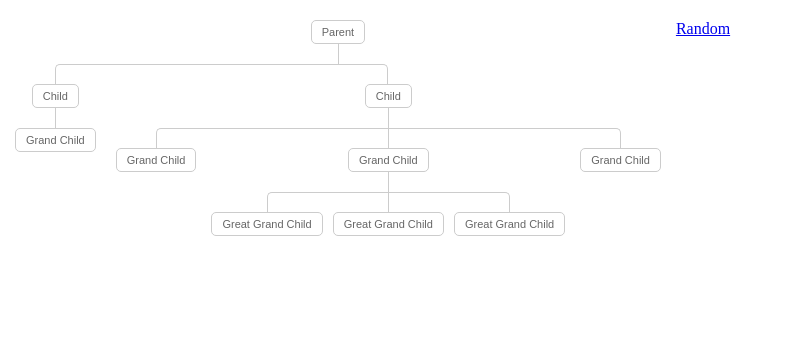
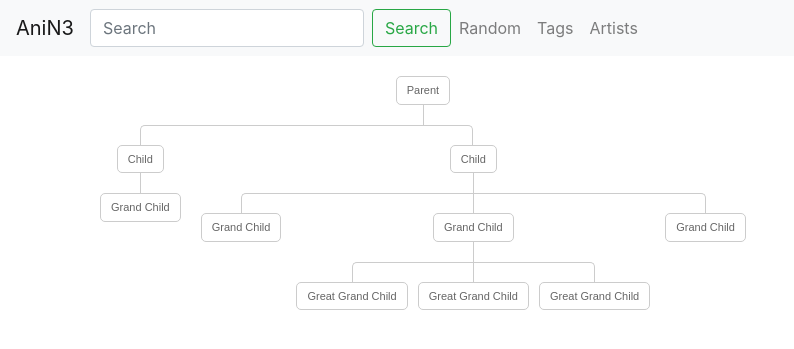
Before and after one commit to FlipGoncalves/Anin3_WebSemantic, a Django app: page / in a window 1280 px wide. Shown: the top 349 px of the page, without its empty margins (0-794 px from the left). Run offline with Django 4.2, Linux system fonts and the light colour scheme; some libraries are stand-ins or nearby versions.

Commit message:
como com colher

```diff
--- a/WSProject1/WSProject1/settings.py
+++ b/WSProject1/WSProject1/settings.py
@@ -37,6 +37,7 @@ INSTALLED_APPS = [
     'django.contrib.sessions',
     'django.contrib.messages',
     'django.contrib.staticfiles',
+    'bootstrap4',
     'app'
 ]
 
--- a/WSProject1/app/templates/anime.html
+++ b/WSProject1/app/templates/anime.html
@@ -1,5 +1,9 @@
+{% extends 'base.html' %}
 {% load static %}
 
+{% block title %}Anime{% endblock %}
+
+{% block content %}
 <p>{{ data.Name }}</p>
 <p>Characters:</p>
 <table>
@@ -18,3 +22,5 @@
 </table>
 
 <a href="http://127.0.0.1:8000/anime/random">Random</a>
+
+{% endblock %}
--- /dev/null
+++ b/WSProject1/app/templates/base.html
@@ -0,0 +1,37 @@
+{% load static %}
+{% load bootstrap4 %}
+
+<head>
+	{% bootstrap_css %}
+	{% bootstrap_javascript %}
+<head>
+
+<nav class="navbar navbar-expand-lg navbar-light bg-light">
+	<a class="navbar-brand" href="#">AniN3</a>
+	<form class="form-inline">
+		<input class="form-control mr-sm-2" type="search" placeholder="Search" aria-label="Search">
+		<button class="btn btn-outline-success my-2 my-sm-0" type="submit">Search</button>
+	</form>
+	<button class="navbar-toggler" type="button" data-toggle="collapse" data-target="#navbarNav" aria-controls="navbarNav" aria-expanded="false" aria-label="Toggle navigation">
+	  <span class="navbar-toggler-icon"></span>
+	</button>
+	<div class="collapse navbar-collapse" id="navbarNav">
+	  <ul class="navbar-nav">
+		<li class="nav-item">
+		  <a class="nav-link" href="http://127.0.0.1:8000/anime/random">Random</a>
+		</li>
+		<li class="nav-item">
+		  <a class="nav-link" href="#">Tags</a>
+		</li>
+		<li class="nav-item">
+			<a class="nav-link" href="#">Artists</a>
+		  </li>
+	  </ul>
+	</div>
+</nav>
+
+
+<div class="container">
+    {% block content %}
+    {% endblock %}
+</div>
--- a/WSProject1/app/templates/index.html
+++ b/WSProject1/app/templates/index.html
@@ -1,5 +1,13 @@
+{% extends 'base.html' %}
 {% load static %}
+{% load bootstrap4 %}
 
+{% block content %}
+<head>
+	<title>AniN3</title>
+	{% bootstrap_css %}
+	{% bootstrap_javascript %}
+<head>
 <link rel="stylesheet" href="{% static 'index.css' %}">
 
 <div class="tree">
@@ -40,5 +48,4 @@
 		</li>
 	</ul>
 </div>
-
-<a href="http://127.0.0.1:8000/anime/random">Random</a>
+{% endblock %}
--- a/WSProject1/app/templates/voice.html
+++ b/WSProject1/app/templates/voice.html
@@ -1,3 +1,6 @@
+{% extends 'base.html' %}
+
+{% block content %}
 <p>{{ data.Name }}</p>
 <p>Characters:</p>
 <table>
@@ -16,3 +19,5 @@
 </table>
 
 <a href="http://127.0.0.1:8000/anime/random">Random</a>
+
+{% endblock %}
```
